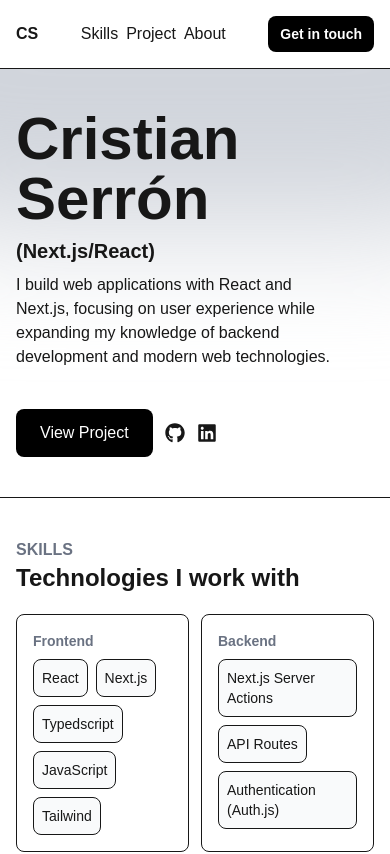
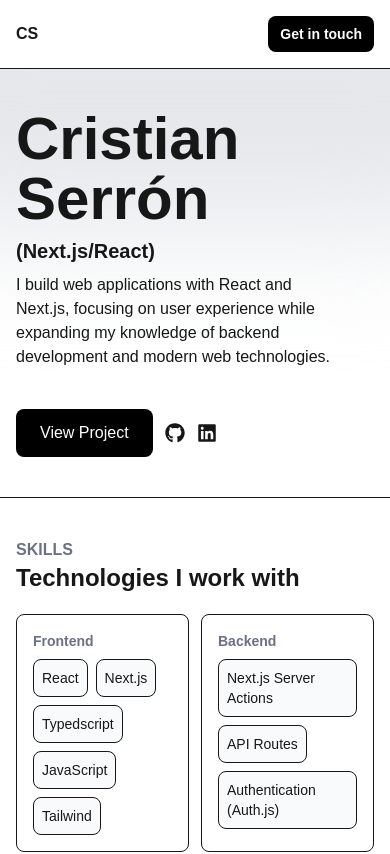
Before and after one commit to Cristian-Ser/portfolio, a Next.js app: page / in a window 390 px wide. Shown: the top 854 px of the page. Built offline with nearby package versions, Linux system fonts and the light colour scheme.

Commit message:
Applied responsive design to Header.tsx

```diff
--- a/app/components/Contact.tsx
+++ b/app/components/Contact.tsx
@@ -22,8 +22,8 @@
           <h2 className="text-2xl font-black">Always open to connect</h2>
         </div>
         <div className="grid grid-cols-2 gap-3">
-          {/* mail */}
-          <div className="flex flex-col gap-3 p-4 border rounded-lg">
+          {/* MAIL */}
+          <div className="flex flex-col gap-3 p-4 border rounded-lg overflow-hidden">
             {/* icons */}
             <div className="grid grid-cols-2">
               <IoMdMail className="size-6" />
@@ -34,22 +34,22 @@
             {/* text */}
             <div className="flex flex-col items-start">
               <span className="text-sm font-semibold">Email</span>
-              <p>cristian99ser@gmail.com</p>
+              <p className="break-all">cristian99ser@gmail.com</p>
             </div>
           </div>
-          {/* linkedin */}
+          {/* LINKEDIN */}
           <div className="flex flex-col gap-3 p-4 border rounded-lg">
             {/* icons */}
             <div className="grid grid-cols-2">
               <FaLinkedin className="size-6" />
-              <Link href="https://www.linkedin.com/in/cristian-serr%C3%B3n/" target="_blank" className="justify-self-end">
+              <Link href="https://www.linkedin.com/in/cristian-serr%C3%B3n/" target="_blank" className="justify-self-end" title="Go to linkedin">
                 <FaExternalLinkAlt className="size-5" />
               </Link>
             </div>
             {/* text */}
             <div className="flex flex-col items-start">
               <span className="text-sm font-semibold">Linkedin</span>
-              <p>https://www.linkedin.com/in/cristian-serr%C3%B3n/</p>
+              <p className="break-all">https://www.linkedin.com/in/cristian-serr%C3%B3n/</p>
             </div>
           </div>
         </div>
--- a/app/components/Header.tsx
+++ b/app/components/Header.tsx
@@ -18,8 +18,8 @@
           CS
         </button>
         {/* Nav */}
-        <nav>
-          <ul className="col-start-2 gap-2 flex justify-center">
+        <nav className="hidden sm:block">
+          <ul className="col-start-2 gap-2 flex justify-center items-center text-sm font-semibold text-gray-400 *:hover:text-gray-600 *:hover:duration-300">
             <li>
               <button
                 className="cursor-pointer"
--- a/app/components/Hero.tsx
+++ b/app/components/Hero.tsx
@@ -10,7 +10,7 @@
   return (
     <section className="relative overflow-hidden border-b">
       {/* Blured background */}
-      <div className="-z-10 absolute min-h-80 w-3xl top-0 -translate-1/2 left-1/2 -translate-x-1/2 blur-3xl rounded-full  bg-gray-300"></div>
+      <div className="-z-10 absolute min-h-80 w-3xl top-0 -translate-1/2 left-1/2 -translate-x-1/2 blur-3xl rounded-full  bg-gray-200"></div>
 
       {/* Content */}
       <div className="flex flex-col justify-center gap-10 max-w-3xl mx-auto p-4 py-10 min-h-100">
--- a/app/components/Project.tsx
+++ b/app/components/Project.tsx
@@ -47,7 +47,7 @@
                 Go to project
               </Link>
               {/* GitHub link */}
-              <Link href="https://github.com/Elix-lab" target="_blank">
+              <Link href="https://github.com/Elix-lab/finance-app/tree/main" title="Project repository" target="_blank">
                 <FaGithub className="size-5" />
               </Link>
             </div>
```
